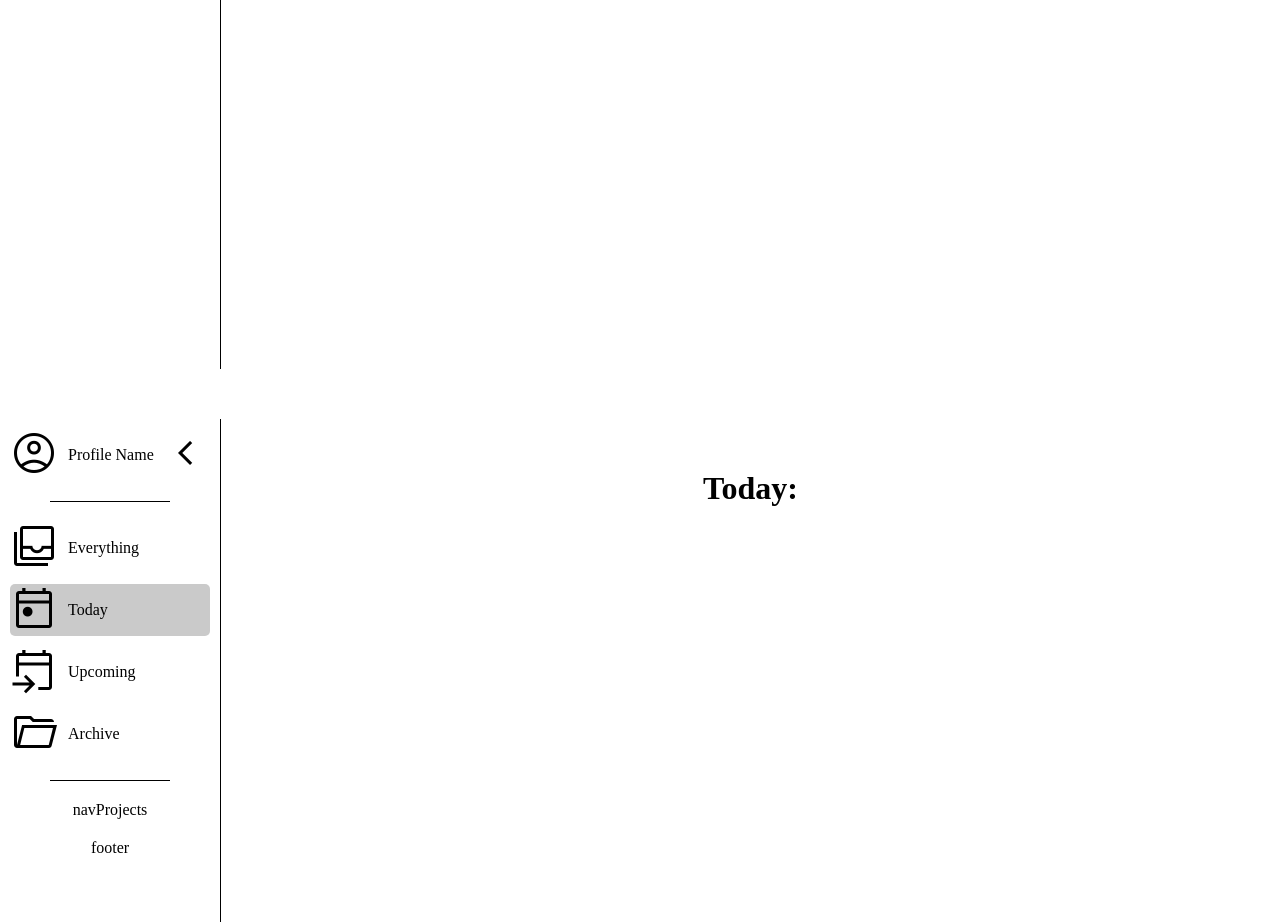
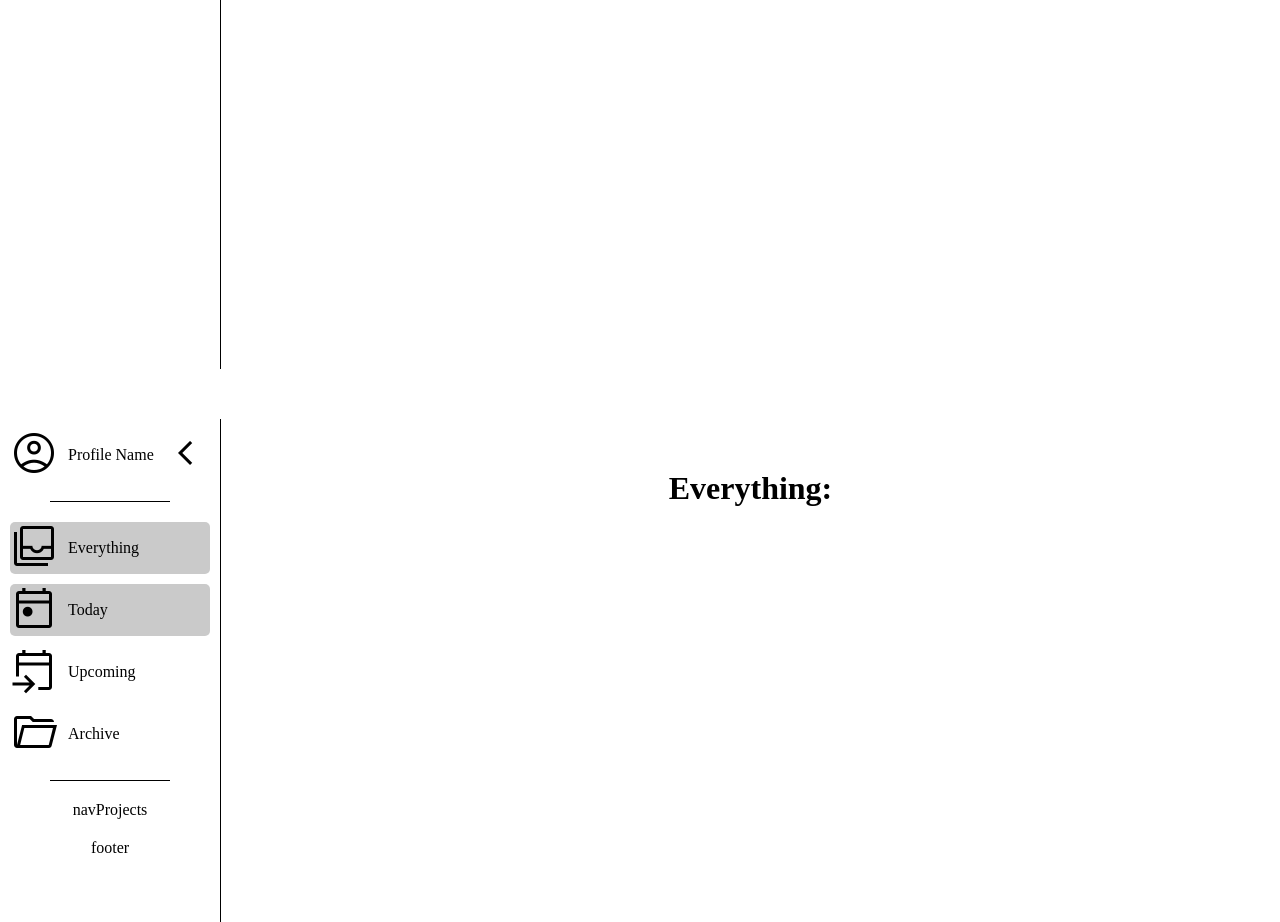
Before and after one commit to joerow/odin-todolist, a website built with webpack: page dist/index.html in a window 1280 px wide. Shown: the part 441-1363 px from the top of the page. Built offline with nearby package versions, Linux system fonts and the light colour scheme.

Commit message:
formatting

```diff
--- a/src/domFunctions.js
+++ b/src/domFunctions.js
@@ -125,7 +125,7 @@ const domFunctions = (name, date) => {
     main.classList.add("main-area");
     element.append(main);
     const title = document.createElement("h1");
-    title.textContent = "Today:";
+    title.textContent = "Everything:";
     main.append(title);
     main.id = "display";
     document.body.append(element);
--- a/src/style.css
+++ b/src/style.css
@@ -67,7 +67,7 @@ body {
   cursor: pointer;
 }
 
-.nf-today {
+.nf-everything {
   background-color: rgb(202, 202, 202);
   border-radius: 5px;
 }
```
